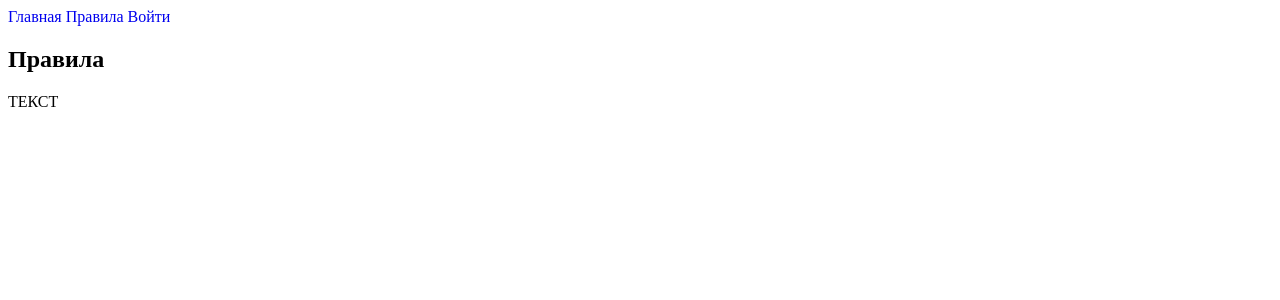
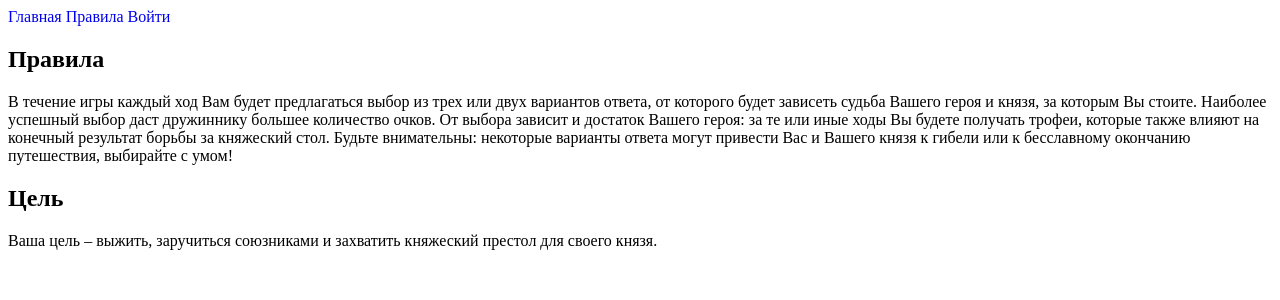
Before and after one commit to speedUpDev/Boyarin, a Django app: page /rules/ in a window 1280 px wide. Shown: the top 300 px of the page. Run offline with Django 4.2, Linux system fonts and the light colour scheme.

Commit message:
rules added

```diff
--- a/History/main/templates/annotation.html
+++ b/History/main/templates/annotation.html
@@ -6,11 +6,11 @@
     <p>{{ annotation.text }}</p>
     {% endautoescape %}
     {% if annotation.annot_id == 3 %}
-        <a href="{% url 'Chapter' 1%}">Next</a>
+        <a href="{% url 'Chapter' 1%}">Вперед</a>
     {% else %}
-        <a href="{% url 'Annotation' annotation.next_annotation %}">Next</a>
+        <a href="{% url 'Annotation' annotation.next_annotation %}">Вперед</a>
     {% endif %}
     {% if annotation.annot_id != 1 %}
-        <a href="{% url 'Annotation' annotation.prev_annotation %}">Previous</a>
+        <a href="{% url 'Annotation' annotation.prev_annotation %}">Назад</a>
     {% endif %}
 {% endblock %}
--- a/History/main/templates/chapter.html
+++ b/History/main/templates/chapter.html
@@ -11,6 +11,7 @@
     {% endfor %}
     {% endautoescape %}
     {% if not end_chapter %}
+        <hr>
             <form action="{% url 'Choice' chapter.id %}" method="post" name="choices">
                 {% csrf_token %}
                 {% for choice in choices %}
--- a/History/main/templates/rules.html
+++ b/History/main/templates/rules.html
@@ -1,5 +1,7 @@
 {% extends "navigation.html" %}
 {% block content %}
     <h1>Правила</h1>
-    <div>ТЕКСТ</div>
+    <p>В течение игры каждый ход Вам будет предлагаться выбор из трех или двух вариантов ответа, от которого будет зависеть судьба Вашего героя и князя, за которым Вы стоите. Наиболее успешный выбор даст дружиннику большее количество очков. От выбора зависит и достаток Вашего героя: за те или иные ходы Вы будете получать трофеи, которые также влияют на конечный результат борьбы за княжеский стол. Будьте внимательны: некоторые варианты ответа могут привести Вас и Вашего князя к гибели или к бесславному окончанию путешествия, выбирайте с умом!</p>
+    <h2>Цель</h2>
+    <p>Ваша цель – выжить, заручиться союзниками и захватить княжеский престол для своего князя.</p>
 {% endblock %}
```
Also changed, not shown: History/db.sqlite3.
